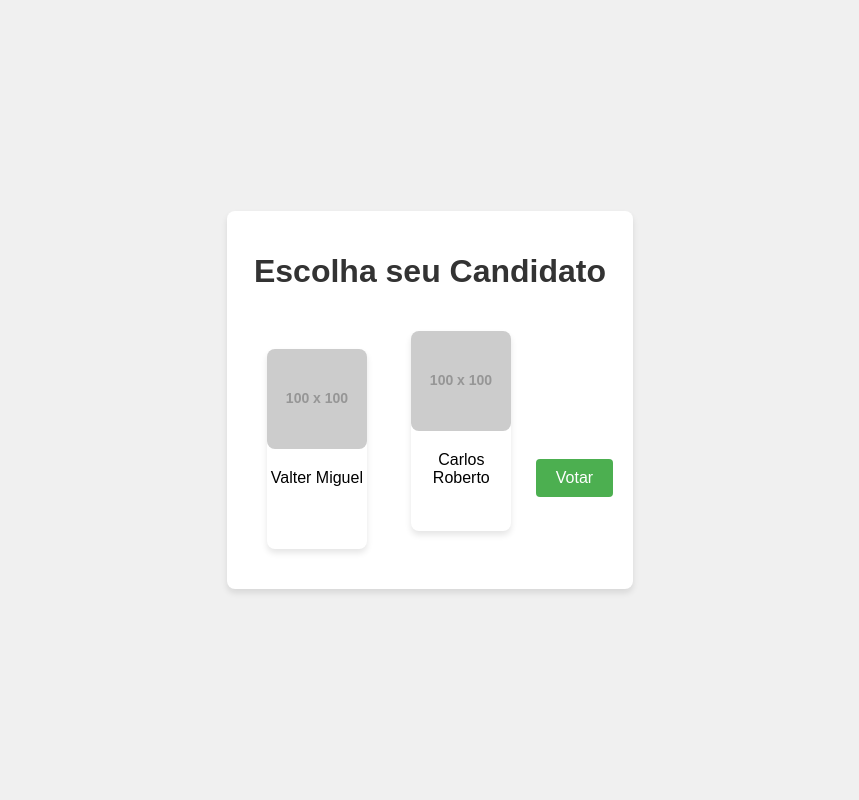
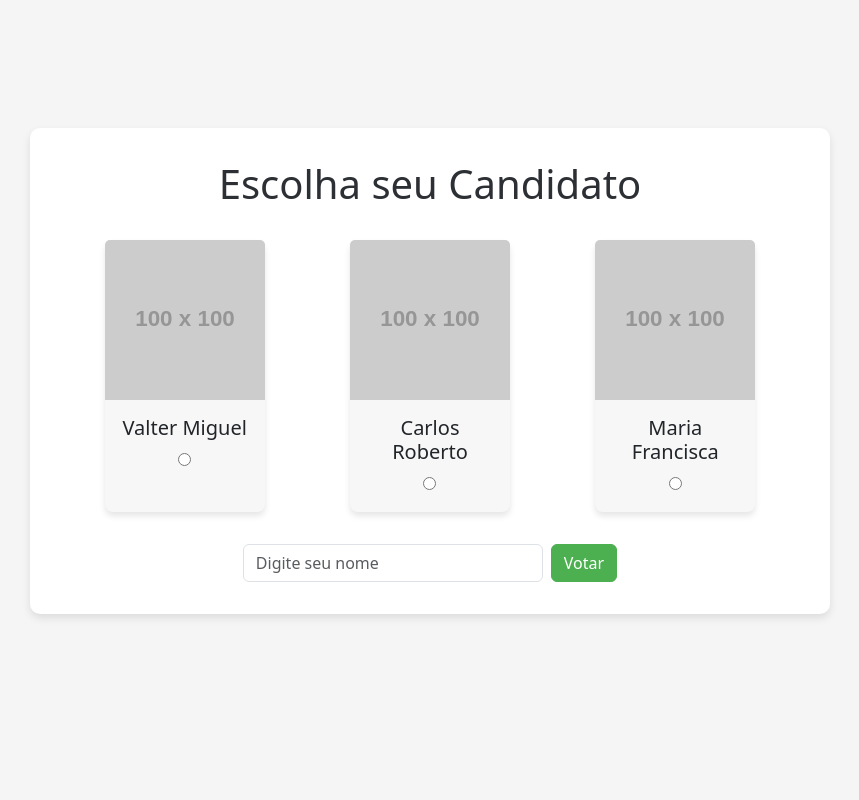
Before and after one commit to GabiRodrigues04/A3_CriptografiaRSA, a Flask app: page / in a window 1280 px wide. Shown: the whole page, without its empty margins (210-1069 px from the left). Run offline with Flask 3, Linux system fonts and the light colour scheme; grey boxes labelled with a size stand in for pictures from a placeholder-image service; some libraries are stand-ins or nearby versions.

Commit message:
alterações e front-end

```diff
--- a/app.py
+++ b/app.py
@@ -1,10 +1,25 @@
-from flask import Flask, render_template
+from flask import Flask, render_template, request
+from flask_mysqldb import MySQL
 
 app = Flask(__name__)
+
+app.config['MYSQL_HOST'] = 'localhost'
+app.config['MYSQL_USER'] = 'root'
+app.config['MYSQL_PASSWORD'] = '1234'
+app.config['MYSQL_DB'] = 'a3_criptografia'
+
+mysql = MySQL(app)
 
 @app.route ('/')
 def Index():
     return render_template('index.html')
 
+@app.route('/insert', methods = ['POST'])
+def insert():
+
+    if request.method == 'POST':
+        name = request.form['candidato']
+
+
 if __name__ == "__main__":
     app.run(debug=True)
--- a/static/style.css
+++ b/static/style.css
@@ -1,81 +1,33 @@
 body {
-    font-family: Arial, sans-serif;
-    display: flex;
-    justify-content: center;
-    align-items: center;
-    height: 100vh;
-    margin: 0;
-    background-color: #f0f0f0;
+    color: #2c2f33;
+    background-color: #f5f5f5;
 }
-
-.container {
-    text-align: center;
-    background-color: white;
-    padding: 20px;
+.custom-container {
+    background-color: #ffffff;
+    padding: 2rem;
+    border-radius: 10px;
+    box-shadow: 0 4px 8px rgba(0, 0, 0, 0.1);
+    max-width: 800px;
+    margin-top: 8rem;
+}
+.card {
+    background-color: #f7f7f7;
+    border: none;
     border-radius: 8px;
     box-shadow: 0 4px 6px rgba(0, 0, 0, 0.1);
+    transition: transform 0.3s ease;
 }
-
-h1 {
-    color: #333;
+.card:hover {
+    transform: translateY(-5px);
 }
-
-.candidato {
-    margin: 20px;
-    display: inline-block;
-    width: 100px;
-    height: 200px;
-    border-radius: 8px;
-    box-shadow: 0 4px 6px rgba(0, 0, 0, 0.1);
-    text-align: center;
-    cursor: pointer;
-}
-
-.candidato img {
-    width: 100%;
-    height: 100px;
-    object-fit: cover;
-    border-radius: 8px;
-}
-
-.candidato.selected {
-    border: 2px solid #4CAF50;
-}
-
-button {
-    background-color: #4CAF50;
-    color: white;
-    padding: 10px 20px;
-    border: none;
-    border-radius: 4px;
-    cursor: pointer;
-    font-size: 16px;
-}
-
-button:hover {
-    background-color: #45a049;
-}
-
-.result {
-    margin-top: 20px;
-    padding: 10px;
-    background-color: #f4f4f4;
-    border-radius: 5px;
-}
-
-.alert {
-    margin-top: 10px;
-    padding: 10px;
-    border-radius: 5px;
+.card-body {
     text-align: center;
 }
-
-.success {
-    background-color: #d4edda;
-    color: #155724;
+.btn-primary {
+    background-color: #4caf50;
+    border-color: #4caf50;
 }
-
-.error {
-    background-color: #f8d7da;
-    color: #721c24;
+.btn-primary:hover {
+    background-color: #45a049;
+    border-color: #45a049;
 }
--- a/templates/index.html
+++ b/templates/index.html
@@ -4,23 +4,56 @@
     <meta charset="UTF-8">
     <meta name="viewport" content="width=device-width, initial-scale=1.0">
     <title>Votação</title>
+    <link rel="stylesheet" href="/static/node_modules/bootstrap/dist/css/bootstrap.min.css">
     <link rel="stylesheet" href="/static/style.css">
 </head>
 <body>
-    <div class="container">
-    <h1>Escolha seu Candidato</h1>
 
-    <div class="candidato" id="valter">
-        <img src="https://via.placeholder.com/100x100.png?text=Valter" alt="Valter Miguel">
-        <p>Valter Miguel</p>
-    </div>
+<div class="container custom-container">
 
-    <div class="candidato" id="carlos">
-        <img src="https://via.placeholder.com/100x100.png?text=Carlos" alt="Carlos Roberto">
-        <p>Carlos Roberto</p>
-    </div>
+    <h1 class="text-center mb-4">Escolha seu Candidato</h1>
 
-    <button id="votarBtn">Votar</button>
+    <form class="votacao" action="/templates/" method="post">
+        <div class="candidatos d-flex justify-content-around flex-wrap">
+            <div class="card m-2" style="width: 10rem;">
+                <img src="https://via.placeholder.com/100x100.png?text=Valter" class="card-img-top" alt="Valter Miguel">
+                <div class="card-body">
+                    <h5 class="card-title">Valter Miguel</h5>
+                    <input type="radio" name="candidato" value="Valter Miguel">
+                </div>
+            </div>
 
-    <div id="alertBox" class="alert" style="display: none;"></div>
+            <div class="card m-2" style="width: 10rem;">
+                <img src="https://via.placeholder.com/100x100.png?text=Carlos" class="card-img-top" alt="Carlos Roberto">
+                <div class="card-body">
+                    <h5 class="card-title">Carlos Roberto</h5>
+                    <input type="radio" name="candidato" value="Carlos Roberto">
+                </div>
+            </div>
+
+            <div class="card m-2" style="width: 10rem;">
+                <img src="https://via.placeholder.com/100x100.png?text=Maria" class="card-img-top" alt="Maria Francisca">
+                <div class="card-body">
+                    <h5 class="card-title">Maria Francisca</h5>
+                    <input type="radio" name="candidato" value="Maria Francisca">
+                </div>
+            </div>
+        </div>
+
+        <div class="d-flex justify-content-center align-items-center mt-4">
+            <div class="me-2">
+                <input type="text" name="username" class="form-control" placeholder="Digite seu nome" style="width: 300px;">
+            </div>
+            <div>
+                <button id="votarBtn" class="btn btn-primary">Votar</button>
+            </div>
+        </div>
+
+    </form>
+
+    <div id="alertBox" class="alert mt-3" style="display: none;"></div>
 </div>
+
+<script src="/static/node_modules/bootstrap/dist/js/bootstrap.bundle.min.js"></script>
+</body>
+</html>
```
Also changed, not shown: templates/votes.html (added, +49 -0 lines).
